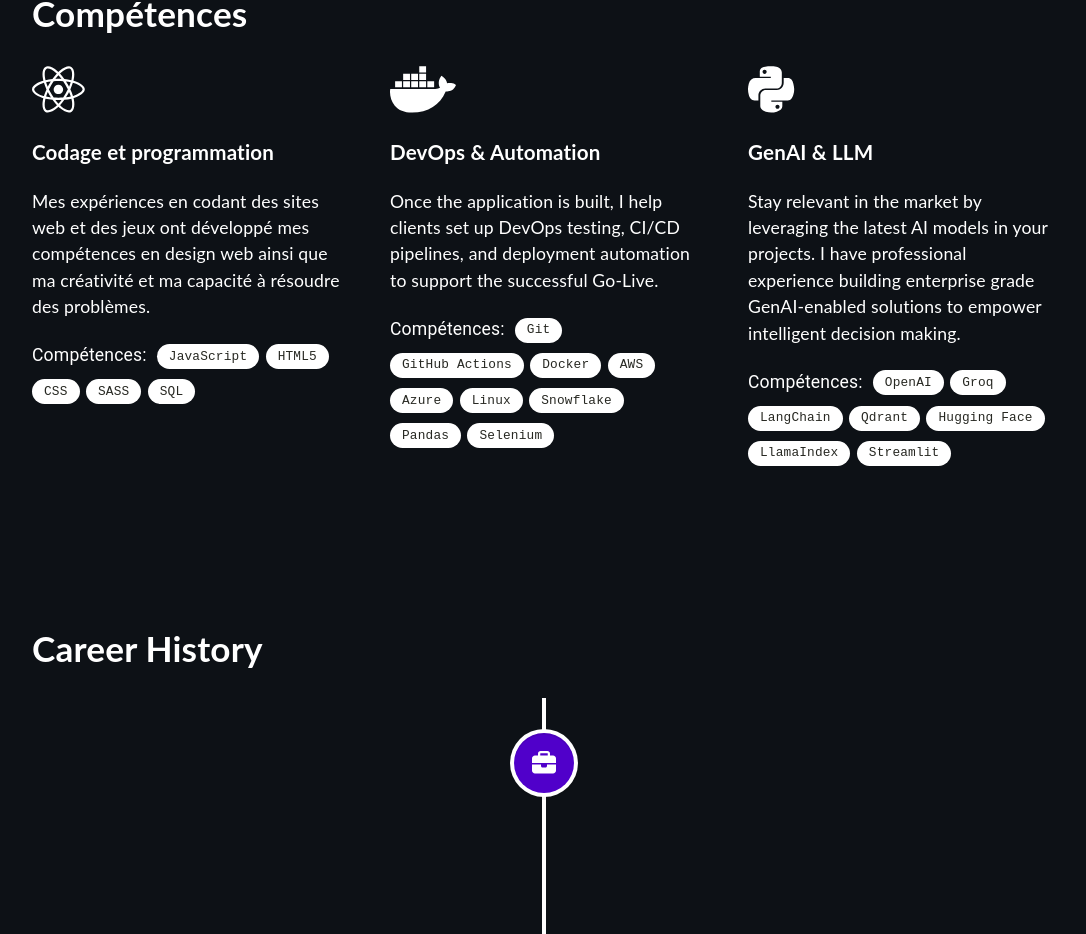
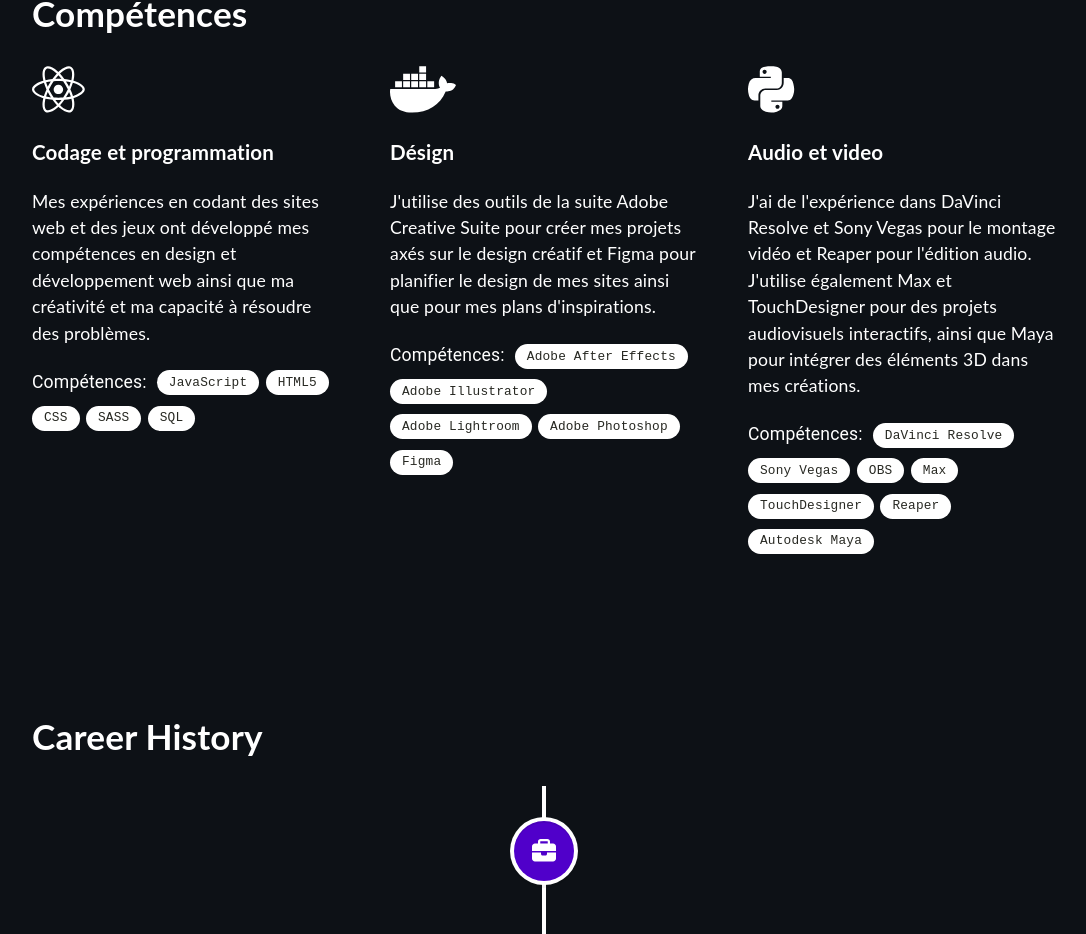
Before and after one commit to IhabMJR/IhabMJR.github.io, a React (Create React App) app: page / in a window 1280 px wide. Shown: the part 929-1863 px from the top of the page, without its empty margins (96-1182 px from the left). Built offline with nearby package versions, Linux system fonts and the light colour scheme.

Commit message:
fin competences pour maintenant

```diff
--- a/src/components/Expertise.tsx
+++ b/src/components/Expertise.tsx
@@ -14,25 +14,21 @@
 ];
 
 const labelsSecond = [
-    "Git",
-    "GitHub Actions",
-    "Docker",
-    "AWS",
-    "Azure",
-    "Linux",
-    "Snowflake",
-    "Pandas",
-    "Selenium",
+    "Adobe After Effects",
+    "Adobe Illustrator",
+    "Adobe Lightroom",
+    "Adobe Photoshop",
+    "Figma",
 ];
 
 const labelsThird = [
-    "OpenAI",
-    "Groq",
-    "LangChain",
-    "Qdrant",
-    "Hugging Face",
-    "LlamaIndex",
-    "Streamlit",
+    "DaVinci Resolve",
+    "Sony Vegas",
+    "OBS",
+    "Max",
+    "TouchDesigner",
+    "Reaper",
+    "Autodesk Maya",
 ];
 
 function Expertise() {
@@ -44,7 +40,7 @@
                 <div className="skill">
                     <FontAwesomeIcon icon={faReact} size="3x"/>
                     <h3>Codage et programmation</h3>
-                    <p>Mes expériences en codant des sites web et des jeux ont développé mes compétences en design web ainsi que ma créativité et ma capacité à résoudre des problèmes.</p>
+                    <p>Mes expériences en codant des sites web et des jeux ont développé mes compétences en design et développement web ainsi que ma créativité et ma capacité à résoudre des problèmes.</p>
                     <div className="flex-chips">
                         <span className="chip-title">Compétences:</span>
                         {labelsFirst.map((label, index) => (
@@ -55,8 +51,8 @@
 
                 <div className="skill">
                     <FontAwesomeIcon icon={faDocker} size="3x"/>
-                    <h3>DevOps & Automation</h3>
-                    <p>Once the application is built, I help clients set up DevOps testing, CI/CD pipelines, and deployment automation to support the successful Go-Live.</p>
+                    <h3>Désign</h3>
+                    <p>J'utilise des outils de la suite Adobe Creative Suite pour créer mes projets axés sur le design créatif et Figma pour planifier le design de mes sites ainsi que pour mes plans d'inspirations.</p>
                     <div className="flex-chips">
                         <span className="chip-title">Compétences:</span>
                         {labelsSecond.map((label, index) => (
@@ -67,8 +63,8 @@
 
                 <div className="skill">
                     <FontAwesomeIcon icon={faPython} size="3x"/>
-                    <h3>GenAI & LLM</h3>
-                    <p>Stay relevant in the market by leveraging the latest AI models in your projects. I have professional experience building enterprise grade GenAI-enabled solutions to empower intelligent decision making.</p>
+                    <h3>Audio et video</h3>
+                    <p>J'ai de l'expérience dans DaVinci Resolve et Sony Vegas pour le montage vidéo et Reaper pour l'édition audio. J'utilise également Max et TouchDesigner pour des projets audiovisuels interactifs, ainsi que Maya pour intégrer des éléments 3D dans mes créations.</p>
                     <div className="flex-chips">
                         <span className="chip-title">Compétences:</span>
                         {labelsThird.map((label, index) => (
```
